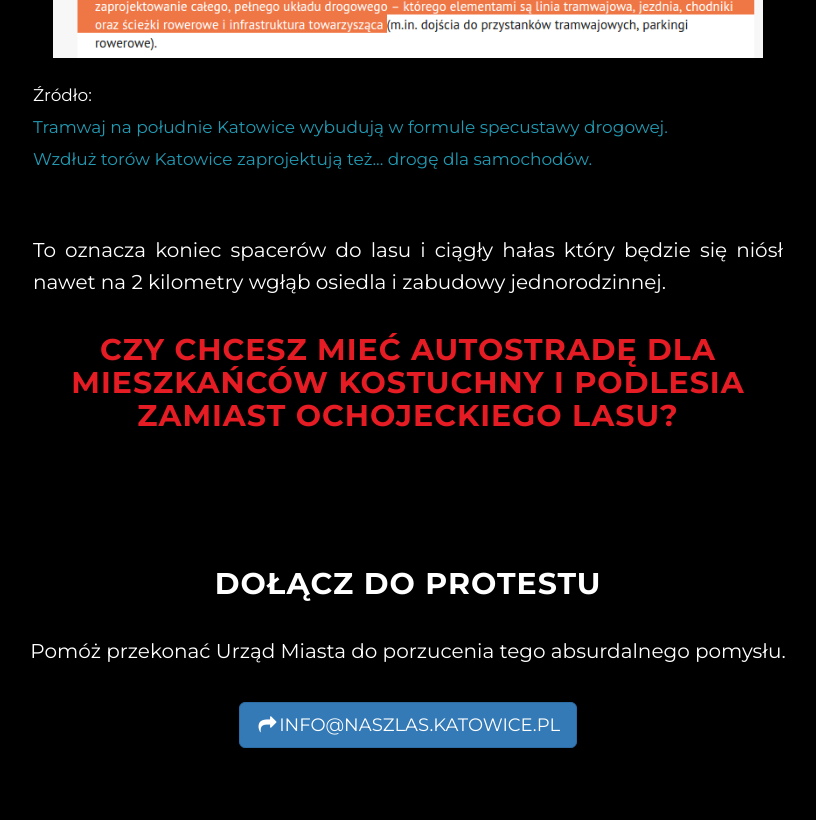
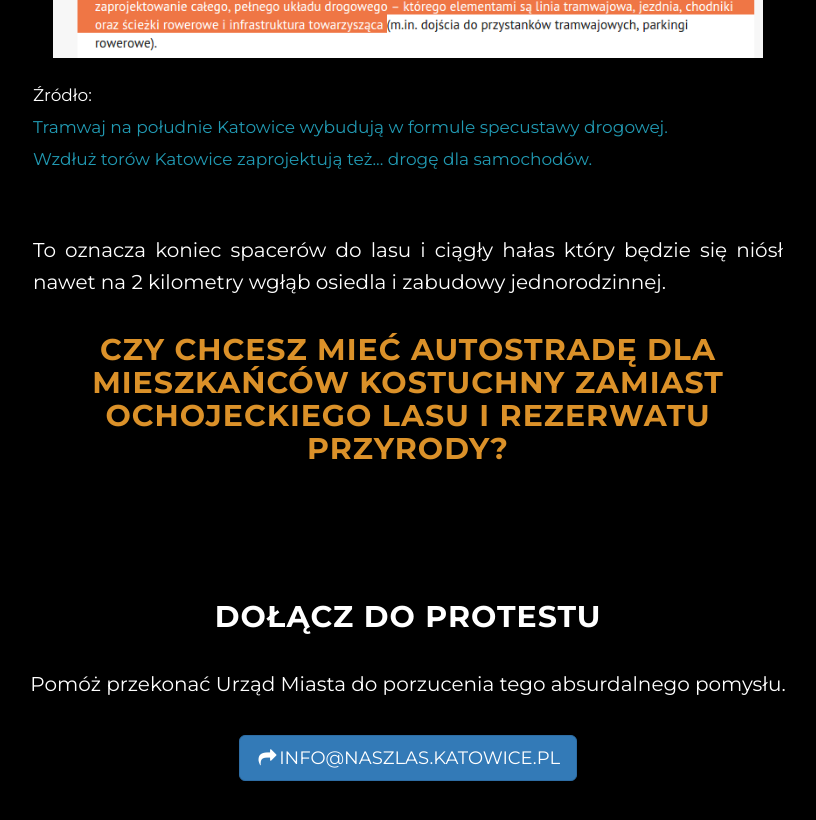
Before and after one commit to naszlas-katowice/naszlas.katowice.pl, a Jekyll site: the page built from index.html, in a window 1280 px wide and 900 px high, scrolled down 2349 px. Shown: the top 820 px of the window, without its empty margins (232-1048 px from the left). Built offline with Jekyll 4.4.1, drawn with Linux system fonts in a browser that asks for light colours.

Commit message:
Update index.html

```diff
--- a/index.html
+++ b/index.html
@@ -61,9 +61,10 @@ layout: default
 
       <p style="margin-top:3em;text-align:justify;">
         To oznacza koniec spacerów do lasu i ciągły hałas który będzie się niósł nawet na 2 kilometry wgłąb osiedla i zabudowy jednorodzinnej.
-        <h2 style="color:#e51c23; text-align:center;">
-          Czy chcesz mieć autostradę dla mieszkańców Kostuchny i Podlesia zamiast Ochojeckiego lasu?
-        </h2>
+        </p>
+      <h2 style="text-align:center;" class="orange">
+        Czy chcesz mieć autostradę dla mieszkańców Kostuchny zamiast Ochojeckiego lasu i rezerwatu przyrody?
+      </h2>
       </p>
       <!--<p>Urząd miasta niechętnie udostępnia te informacje i zasłania się konsultacjami społeczynymi w sprawie tramwaju.</p>-->
     </div>
```
